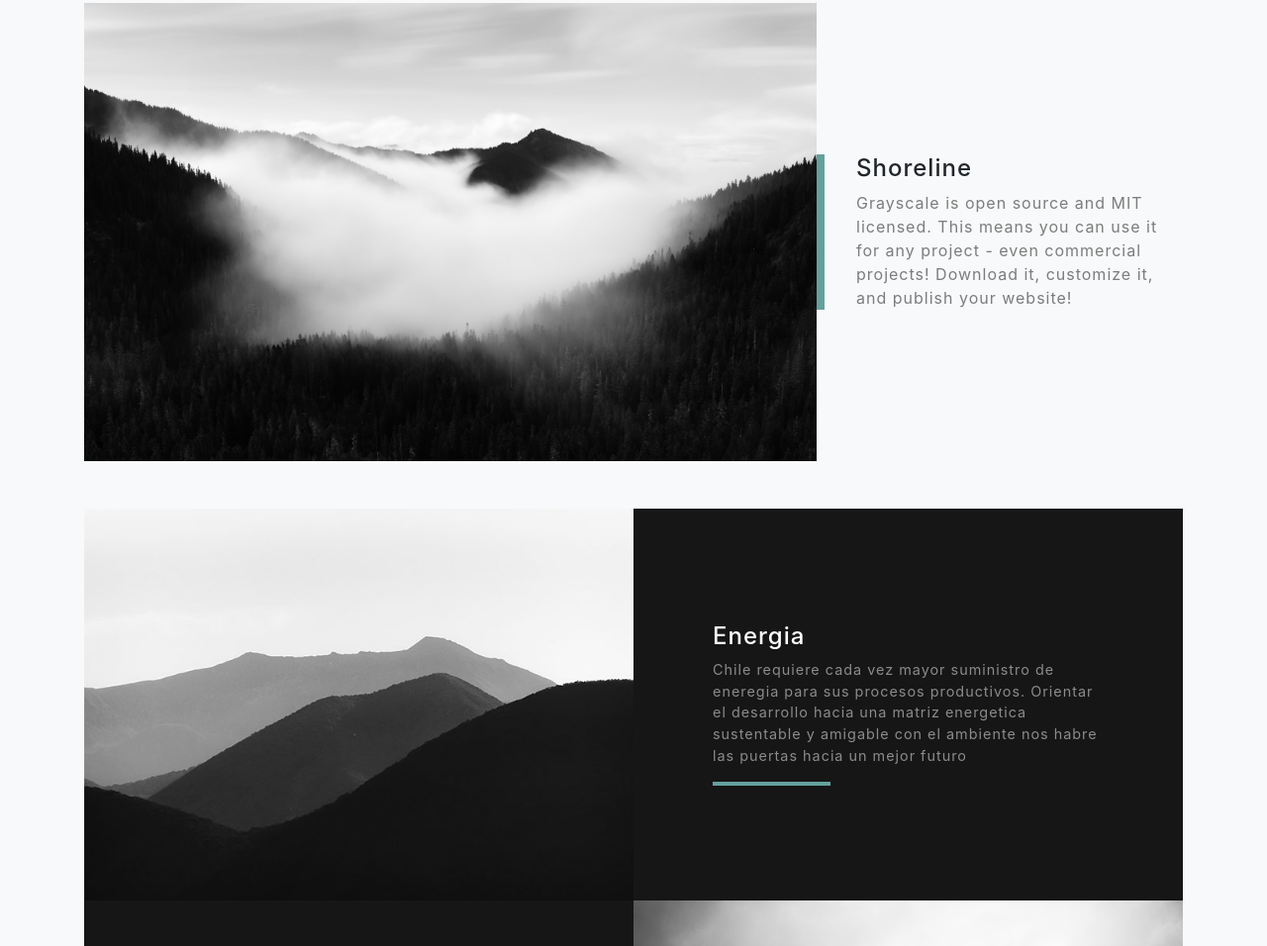
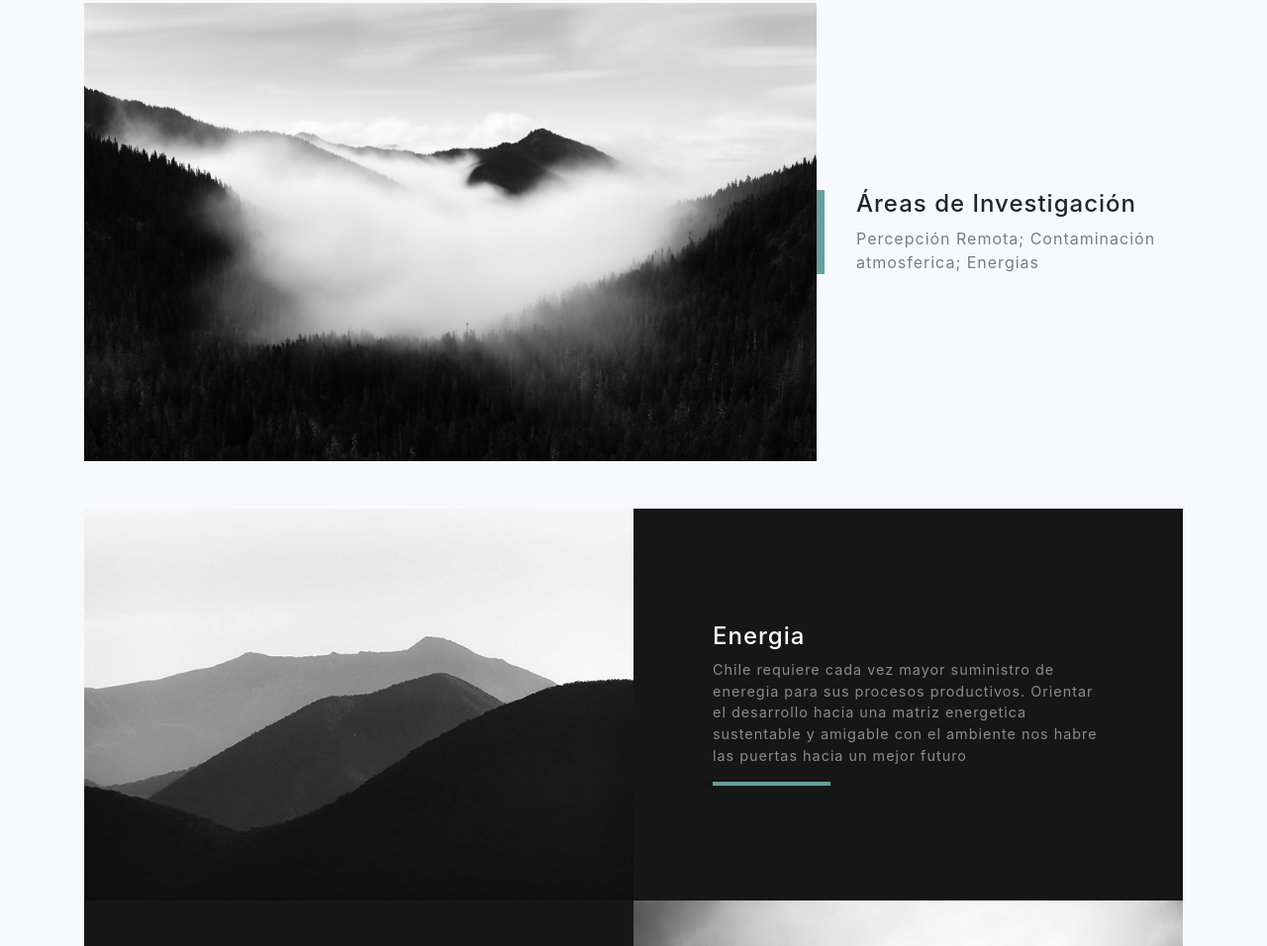
Before and after one commit to matias-volke/gris3, a website with bundled scripts: page index.html in a window 1280 px wide. Shown: the part 1645-2601 px from the top of the page at 99% size. Built offline with nearby package versions, Linux system fonts and the light colour scheme.

Commit message:
Update index.html

```diff
--- a/index.html
+++ b/index.html
@@ -85,8 +85,8 @@
         </div>
         <div class="col-xl-4 col-lg-5">
           <div class="featured-text text-center text-lg-left">
-            <h4>Shoreline</h4>
-            <p class="text-black-50 mb-0">Grayscale is open source and MIT licensed. This means you can use it for any project - even commercial projects! Download it, customize it, and publish your website!</p>
+            <h4>Áreas de Investigación</h4>
+            <p class="text-black-50 mb-0">Percepción Remota; Contaminación atmosferica; Energias</p>
           </div>
         </div>
       </div>
```
